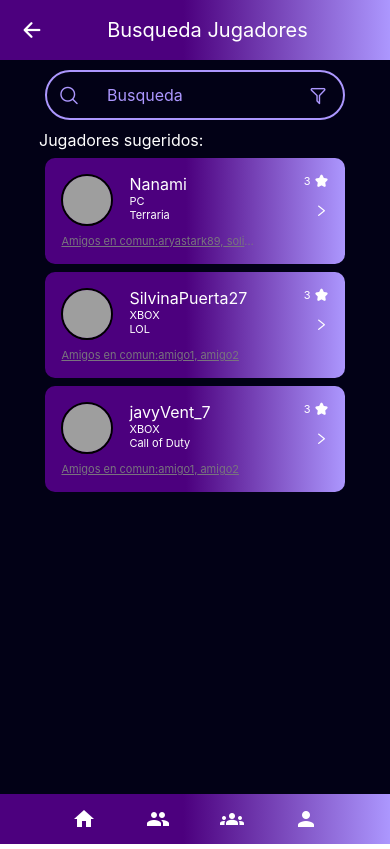
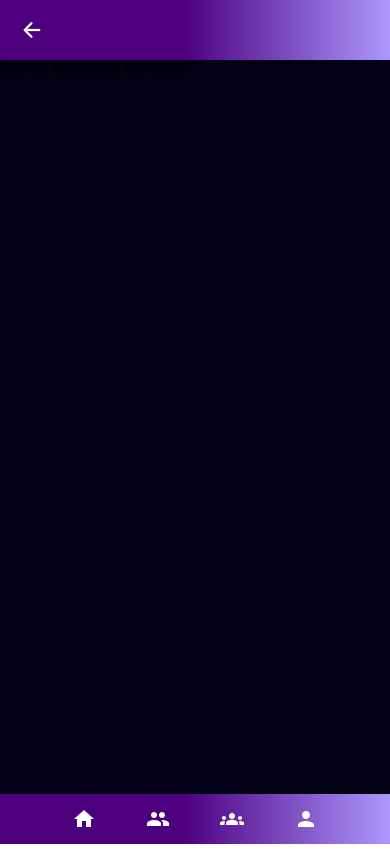
Before and after one commit to Siuss/gamerly-frontend, a React Native app: screen /busquedaAvanzada in a window 390 px wide. Built offline with nearby package versions, Linux system fonts and the light colour scheme; grey boxes are pictures that could not be loaded.

Commit message:
Se generar la vista 'Búsqueda Avanzada', el componente y la navegación, además de configurar el botón de direccionamiento en el botón filtro de barra de búsqueda.

```diff
--- a/src/componentes/atomos/barraBusquedaFiltro/BarraBusquedaFiltro.jsx
+++ b/src/componentes/atomos/barraBusquedaFiltro/BarraBusquedaFiltro.jsx
@@ -1,10 +1,24 @@
+import React, {useState} from 'react';
 import { StyleSheet, Pressable } from "react-native";
+import { useNavigation } from "@react-navigation/native";
+
 import Icons from "@expo/vector-icons/AntDesign"
 import { Color } from "../../../estilos/colores";
 
-export default function BarraBusquedaFiltro() {
+export default function BarraBusquedaFiltro(props) {
+  const { style, ...restProps } = props;
+
+  const navigation = useNavigation();
+
+  const handleNavigate = (buttonName) => {
+    console.log("Pressed", buttonName);
+    navigation.navigate('busquedaAvanzada');
+  };
+
+
   return(
-    <Pressable style={styles.button}>
+    <Pressable style={styles.button} {...restProps}
+      onPress={() => handleNavigate('filter')}>
       {({pressed}) => (
         <> {pressed ?
           <Icons style={styles.iconPressed} name="filter"/>
--- a/src/componentes/bloques/Navbar.jsx
+++ b/src/componentes/bloques/Navbar.jsx
@@ -1,9 +1,10 @@
 import React, { useState } from 'react';
 import { View, Pressable, StyleSheet } from 'react-native';
+import {useNavigation} from "@react-navigation/native";
+
 import { MaterialIcons } from '@expo/vector-icons';
 import { Gradiente } from "../atomos/gradiente/Gradiente";
 import { Color } from "../../estilos/colores";
-import {useNavigation} from "@react-navigation/native";
 
 const NavBar = (props) => {
   const { style, ...restProps } = props;
--- a/src/componentes/rutas/rutas.jsx
+++ b/src/componentes/rutas/rutas.jsx
@@ -1,18 +1,20 @@
 import React from 'react';
 import {NavigationContainer} from '@react-navigation/native';
 import {createStackNavigator} from '@react-navigation/stack';
+
 import {Resenias} from "../vistas/Reseñas";
 import {BusquedaDeJugadores} from "../vistas/BusquedaDeJugadores";
 import {HeaderTitle} from "../header/headerTitle";
 import NavBar from "../bloques/Navbar";
 import { View, StyleSheet } from 'react-native';
+import { BusquedaAvanzada } from '../vistas/BusquedaAvanzada';
 
 
 const Stack = createStackNavigator();
 const titlesConfig = {
     resenias: 'Reseñas',
     busquedaDeJugadores: 'Busqueda Jugadores',
-
+    BusquedaAvanzada: 'Busqueda Avanzada',
 };
 
 const AppRutas = () => {
@@ -29,6 +31,7 @@ const AppRutas = () => {
                     <Stack.Screen titulo="reseñas" name="resenias" component={Resenias}/>
                     <Stack.Screen titulo="busquedaDeJugadores" name="busquedaDeJugadores"
                                   component={BusquedaDeJugadores}/>
+                    <Stack.Screen titulo="busquedaAvanzada" name="busquedaAvanzada" component={BusquedaAvanzada}/>
                 </Stack.Navigator>
                 <NavBar style={styles.navBar}/>
             </NavigationContainer>
--- /dev/null
+++ b/src/componentes/vistas/BusquedaAvanzada.jsx
@@ -0,0 +1,20 @@
+import React from 'react';
+import { StyleSheet, View, Text } from "react-native";
+import { Color } from "../../estilos/colores";
+
+export const BusquedaAvanzada = (props) => {
+  return (
+    <View style={styles.container} {...props}>
+      {/* TODO: Grupo de Atómos */}
+      <Text>Esto es Busqueda Avanzada</Text>
+    </View>
+  );
+};
+
+const styles = StyleSheet.create({
+  container: {
+    backgroundColor: Color.neutro,
+    width: "100%",
+    height: "100%"
+  },
+});
```
